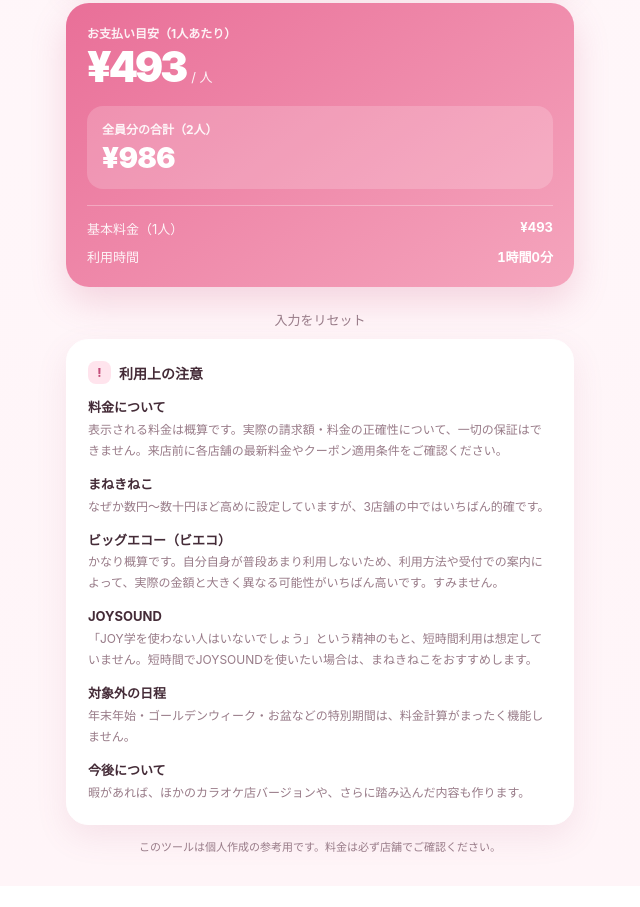
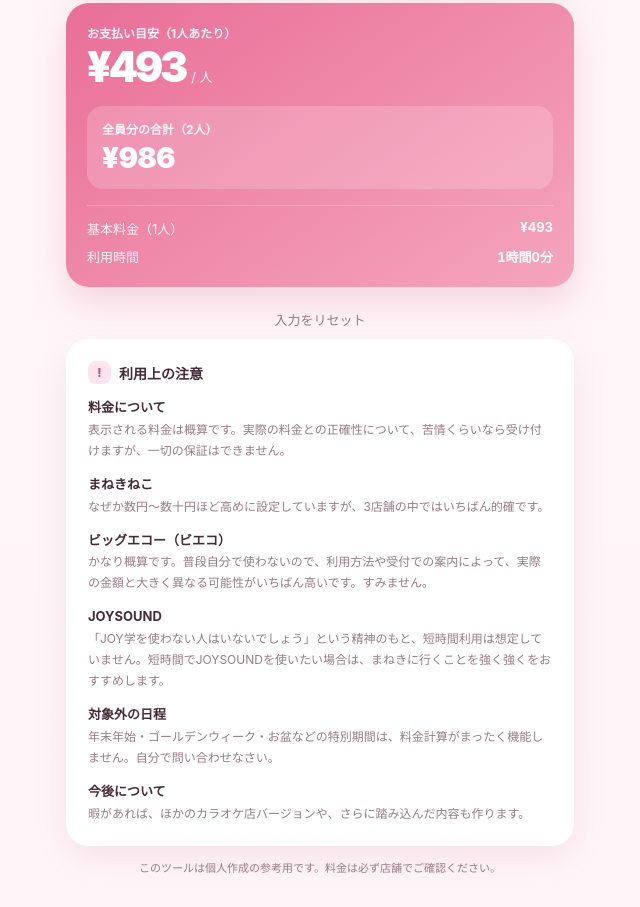
Before and after one commit to Attsuu2238/karaoke-calculator, a plain HTML site: page index.html in a window 1280 px wide. Shown: the part 895-1802 px from the top of the page, without its empty margins (320-960 px from the left). Before the commit the page ends 1781 px from the top, so only its background shows below. Drawn offline with Linux system fonts and the light colour scheme.

Commit message:
Update usage notes and pricing information

```diff
--- a/index.html
+++ b/index.html
@@ -28,11 +28,11 @@
 <section class="panel" aria-labelledby="usageTitle">
   <h2 class="section-title" id="usageTitle"><span class="num">!</span>利用上の注意</h2>
   <div class="usage-notes">
-    <p><strong>料金について</strong><br>表示される料金は概算です。実際の請求額・料金の正確性について、一切の保証はできません。来店前に各店舗の最新料金やクーポン適用条件をご確認ください。</p>
+    <p><strong>料金について</strong><br>表示される料金は概算です。実際の料金との正確性について、苦情くらいなら受け付けますが、一切の保証はできません。</p>
     <p><strong>まねきねこ</strong><br>なぜか数円〜数十円ほど高めに設定していますが、3店舗の中ではいちばん的確です。</p>
-    <p><strong>ビッグエコー（ビエコ）</strong><br>かなり概算です。自分自身が普段あまり利用しないため、利用方法や受付での案内によって、実際の金額と大きく異なる可能性がいちばん高いです。すみません。</p>
-    <p><strong>JOYSOUND</strong><br>「JOY学を使わない人はいないでしょう」という精神のもと、短時間利用は想定していません。短時間でJOYSOUNDを使いたい場合は、まねきねこをおすすめします。</p>
-    <p><strong>対象外の日程</strong><br>年末年始・ゴールデンウィーク・お盆などの特別期間は、料金計算がまったく機能しません。</p>
+    <p><strong>ビッグエコー（ビエコ）</strong><br>かなり概算です。普段自分で使わないので、利用方法や受付での案内によって、実際の金額と大きく異なる可能性がいちばん高いです。すみません。</p>
+    <p><strong>JOYSOUND</strong><br>「JOY学を使わない人はいないでしょう」という精神のもと、短時間利用は想定していません。短時間でJOYSOUNDを使いたい場合は、まねきに行くことを強く強くをおすすめします。</p>
+    <p><strong>対象外の日程</strong><br>年末年始・ゴールデンウィーク・お盆などの特別期間は、料金計算がまったく機能しません。自分で問い合わせなさい。</p>
     <p><strong>今後について</strong><br>暇があれば、ほかのカラオケ店バージョンや、さらに踏み込んだ内容も作ります。</p>
   </div>
 </section>
```
